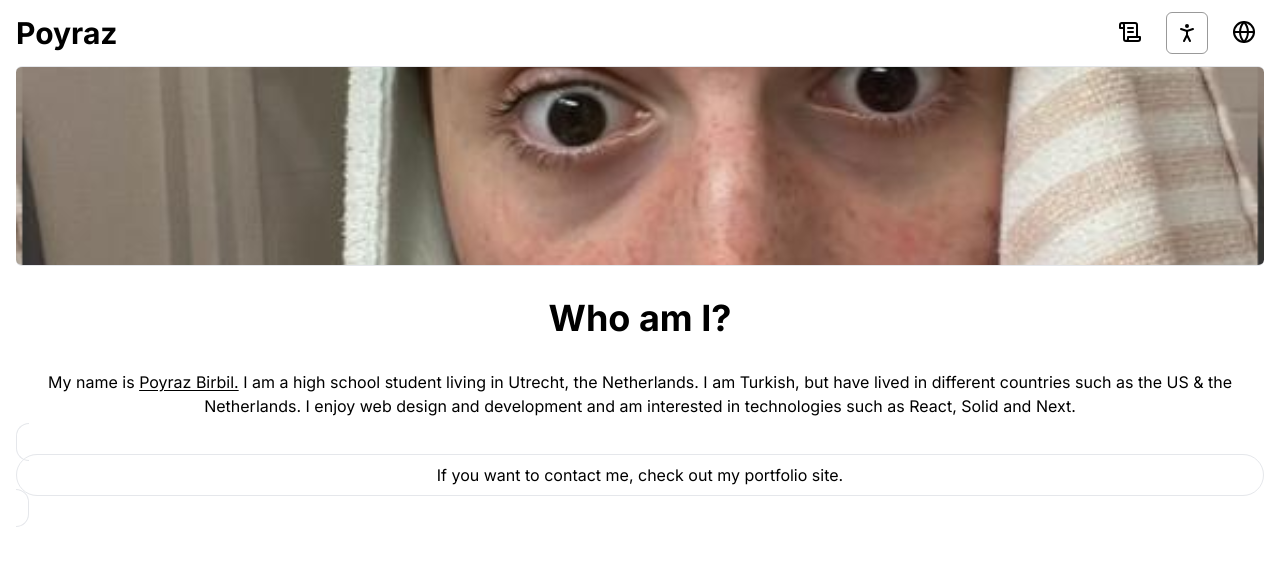
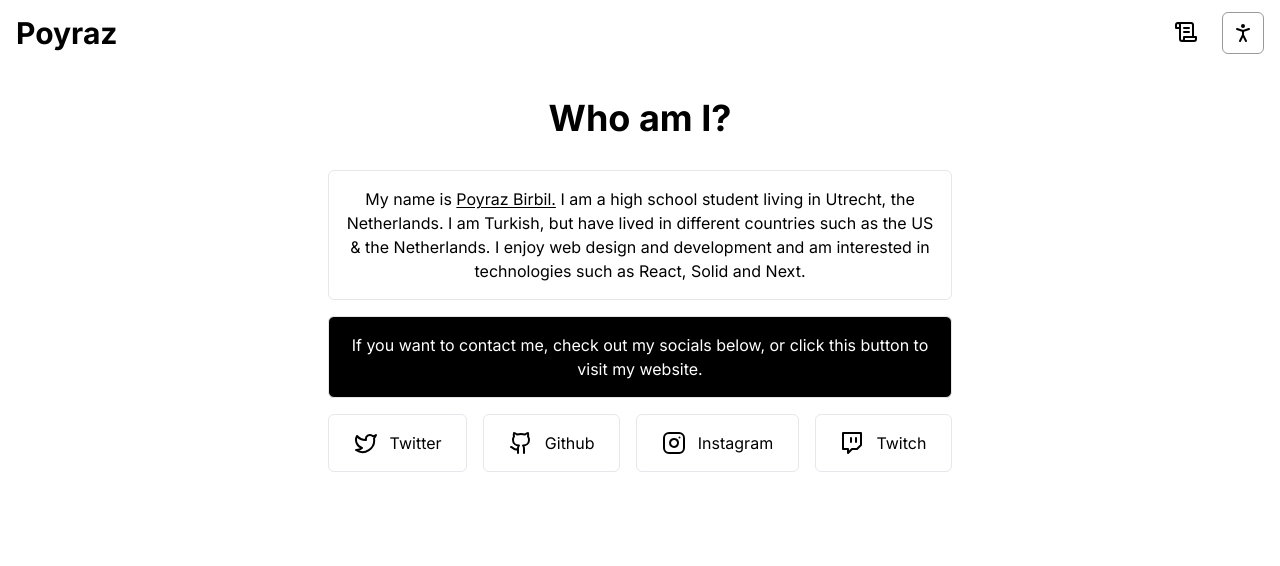
Before and after one commit to poypoydev/blog, a Next.js app: page /about in a window 1280 px wide. Shown: the top 566 px of the page. Built offline with nearby package versions, Linux system fonts and the light colour scheme.

Commit message:
finished everything except posts

```diff
--- a/app/about/page.tsx
+++ b/app/about/page.tsx
@@ -6,6 +6,7 @@ import Navigation from "@/components/Navigation";
 import Header from "@/components/about/Header";
 import { NextPage } from "next";
 import Link from "next/link";
+import Social from "@/components/Socials";
 
 const container = {
   hidden: {
@@ -42,7 +43,6 @@ const Page: NextPage = () => {
         initial="hidden"
         className=" h-full  mx-4"
       >
-        <Header />
         <motion.h1
           variants={children}
           className="text-center font-bold text-4xl my-8"
@@ -50,7 +50,10 @@ const Page: NextPage = () => {
           Who am I?
         </motion.h1>
 
-        <motion.p variants={children} className="my-3 text-center">
+        <motion.p
+          variants={children}
+          className="my-3 md:mx-[25%] md:border md:p-4 rounded-md text-center"
+        >
           My name is{" "}
           <span className="underline underline-offset-2 pb-3">
             Poyraz Birbil.
@@ -60,17 +63,16 @@ const Page: NextPage = () => {
           Netherlands. I enjoy web design and development and am interested in
           technologies such as React, Solid and Next.{" "}
         </motion.p>
-        <Link
-          className="text-center rounded-full mt-8 border px-3 py-2"
-          href={"https://poypoy.dev"}
+        <motion.p
+          variants={children}
+          className=" md:mx-[25%] text-center bg-black text-white rounded-md my-4 border px-3 py-4"
         >
-          <motion.p
-            variants={children}
-            className="rounded-full border px-4 py-2"
-          >
-            If you want to contact me, check out my portfolio site.
-          </motion.p>
-        </Link>
+          <Link href={"https://poypoy.dev"}>
+            If you want to contact me, check out my socials below, or click this
+            button to visit my website.
+          </Link>
+        </motion.p>
+        <Social />
       </motion.div>
     </HomeLayout>
   );
--- a/app/socials/page.tsx
+++ /dev/null
@@ -1,83 +0,0 @@
-"use client";
-import { motion } from "framer-motion";
-import HomeLayout from "@/components/HomeLayout";
-import Navigation from "@/components/Navigation";
-import { Github, Instagram, Twitch, Twitter } from "lucide-react";
-import { NextPage } from "next";
-import Link from "next/link";
-
-const socialMedias = [
-  {
-    name: "Twitter",
-    url: "https://twitter.com/poypoydev",
-    icon: <Twitter />,
-  },
-  {
-    name: "Github",
-    url: "https://github.com/poypoydev",
-    icon: <Github />,
-  },
-  {
-    name: "Instagram",
-    url: "https://instagram.com/poypoyy1",
-    icon: <Instagram />,
-  },
-  {
-    name: "Twitch",
-    url: "https://twitch.tv/poypoydev",
-    icon: <Twitch />,
-  },
-];
-const container = {
-  hidden: { opacity: 0 },
-  show: {
-    opacity: 1,
-    transition: {
-      staggerChildren: 0.3,
-    },
-  },
-};
-
-const child = {
-  show: {
-    y: 0,
-    opacity: 1,
-    transition: {
-      type: "easeOut",
-    },
-  },
-  hidden: {
-    y: 30,
-    opacity: 0,
-  },
-};
-
-const Page: NextPage = () => {
-  return (
-    <HomeLayout bypass center={false}>
-      <h1 className="font-semibold text-2xl mt-9 text-center mx-5  ">
-        Here are links to my social media accounts.
-      </h1>
-      <motion.div
-        variants={container}
-        initial="hidden"
-        animate="show"
-        className="flex flex-wrap justify-center gap-4 mt-4"
-      >
-        {socialMedias.map((socialMedia, index) => (
-          <motion.div key={index} variants={child}>
-            <Link
-              href={socialMedia.url}
-              className="border inline-flex gap-3 p-4 rounded-md"
-            >
-              {socialMedia.icon}
-              <h1>{socialMedia.name}</h1>
-            </Link>
-          </motion.div>
-        ))}
-      </motion.div>
-    </HomeLayout>
-  );
-};
-
-export default Page;
--- a/components/Landing.tsx
+++ b/components/Landing.tsx
@@ -39,9 +39,9 @@ const Landing: FC = () => {
             type: "easeOut",
             delay: 1,
           }}
-          className="font-semibold text-6xl text-white"
+          className="font-semibold text-center text-4xl md:text-6xl text-white"
         >
-          Ready?
+          Welcome to my blog.
         </motion.h1>
       </motion.div>
       {/*  */}
--- a/components/Navigation.tsx
+++ b/components/Navigation.tsx
@@ -62,15 +62,6 @@ const Navigation: FC<{ delay?: number }> = ({ delay = 0 }) => {
             <PersonStanding />
           </Link>
         </li>
-        <li
-          className={` ${
-            router.includes("socials") ? "border-black/40 border" : ""
-          } p-2 rounded-md`}
-        >
-          <Link href="/socials">
-            <Globe />
-          </Link>
-        </li>
       </motion.ul>
     </motion.nav>
   );
--- a/components/Posts.tsx
+++ b/components/Posts.tsx
@@ -58,12 +58,17 @@ const Posts = () => {
             delay: 0.5,
           },
         }}
-        className="font-semibold text-2xl my-5"
+        className="font-semibold md:text-4xl md:my-9 text-2xl my-5"
       >
         Latest blog posts
       </motion.h1>
 
-      <motion.div variants={container} initial="hidden" animate="show">
+      <motion.div
+        className="w-full"
+        variants={container}
+        initial="hidden"
+        animate="show"
+      >
         {data.map((val) => {
           return (
             <motion.div
--- /dev/null
+++ b/components/Socials.tsx
@@ -0,0 +1,78 @@
+import { motion } from "framer-motion";
+import { Github, Instagram, Twitch, Twitter } from "lucide-react";
+import Link from "next/link";
+
+const socialMedias = [
+  {
+    name: "Twitter",
+    url: "https://twitter.com/poypoydev",
+    icon: <Twitter />,
+  },
+  {
+    name: "Github",
+    url: "https://github.com/poypoydev",
+    icon: <Github />,
+  },
+  {
+    name: "Instagram",
+    url: "https://instagram.com/poypoyy1",
+    icon: <Instagram />,
+  },
+  {
+    name: "Twitch",
+    url: "https://twitch.tv/poypoydev",
+    icon: <Twitch />,
+  },
+];
+const container = {
+  hidden: { opacity: 0 },
+  show: {
+    opacity: 1,
+
+    transition: {
+      staggerChildren: 0.3,
+      delayChildren: 1,
+      delay: 1,
+    },
+  },
+};
+
+const child = {
+  show: {
+    y: 0,
+    opacity: 1,
+    transition: {
+      type: "easeOut",
+    },
+  },
+  hidden: {
+    y: 30,
+    opacity: 0,
+  },
+};
+
+const Social = () => {
+  return (
+    <motion.div
+      variants={container}
+      initial="hidden"
+      animate="show"
+      className="flex flex-wrap md:mx-[25%] justify-between   gap-4 "
+    >
+      {socialMedias.map((socialMedia, index) => (
+        <motion.div
+          className="  py-4 flex justify-center px-4 grow rounded-md border "
+          key={index}
+          variants={child}
+        >
+          <Link href={socialMedia.url} className=" gap-3 inline-flex ">
+            {socialMedia.icon}
+            <h1>{socialMedia.name}</h1>
+          </Link>
+        </motion.div>
+      ))}
+    </motion.div>
+  );
+};
+
+export default Social;
--- a/components/about/Header.tsx
+++ b/components/about/Header.tsx
@@ -15,7 +15,7 @@ const Header = ({}) => {
         opacity: 1,
         y: 0,
       }}
-      className="w-full h-[25%] rounded-md border-y"
+      className="w-full h-[25%] md:h-[40%] rounded-md border-y"
       style={{
         backgroundImage: `url(./pf.jpeg)`,
         backgroundSize: "99%",
```
